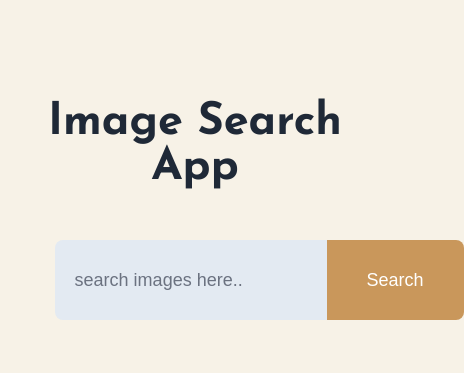
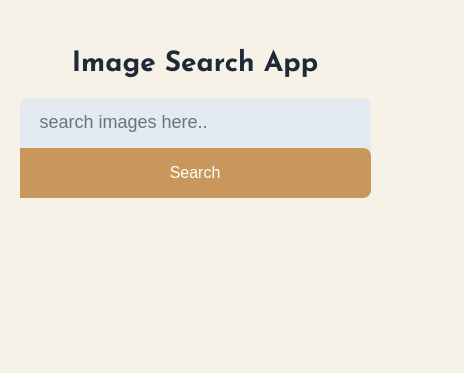
Before and after one commit to SiriTelukuntla/Image_search_app, a plain HTML site: page index.html in a window 390 px wide. Shown: the whole page, 464 px wide, since content can reach past the window. Drawn offline with Linux system fonts and the light colour scheme; a web font is replaced by a local one.

Commit message:
updated width and height

```diff
--- a/index.css
+++ b/index.css
@@ -15,7 +15,8 @@ body{
     width: 100%;
 }
 #container > article{
-    width: 80%;
+    width: 90%;
+    max-width: 1200px;
     height: inherit;
     margin: 0 auto;
 }
@@ -28,7 +29,7 @@ body{
 }
 
 form{
-    width: 90%;
+    width: 100%;
     max-width: 600px;
     margin: auto;
     height: 80px;
@@ -36,10 +37,12 @@ form{
     display: flex;
     align-items: center;
     border-radius: 8px;
+    flex-wrap: wrap;
 }
 
 form input{
-    flex-grow: 1;
+    flex-grow: 1 1 60%;
+    min-width: 150px;
     height: 100%;
     border: 0px;
     outline: 0px;
@@ -50,6 +53,8 @@ form input{
 }
 
 form button{
+    flex: 1 1 35%;
+    min-width: 100px;
     padding: 0px 40px;
     height: 100%;
     background-color: #C9975B;
@@ -58,6 +63,12 @@ form button{
     font-size: 18px;
     border-radius: 0px 8px 8px 0px;
     cursor: pointer;
+    transition: background 0.3s ease;
+}
+
+
+form button:hover{
+    background-color: #D4A373;
 }
 
 ::placeholder{
@@ -74,10 +85,16 @@ form button{
     border-radius: 4px;
     margin: 10px auto 100px;
    display: none;
+   transition: background 0.3s ease;
 }
 
+#show_more_btn:hover{
+    background-color: #D4A373;
+}
+
+
 #search_results{
-    width: 80%;
+    width: 100%;
     display: grid;
     grid-template-columns: repeat(auto-fit, minmax(250px, 1fr));
     gap: 20px;
@@ -89,10 +106,41 @@ form button{
     height: 220px;
     object-fit: cover;
     border-radius: 10px;
-    transition: transfrom 0.3s ease;
+    transition: transform 0.3s ease, box-shadow 0.3s ease;
 }
 
 #search_results img:hover{
     transform: scale(1.05);
     box-shadow: 0px 4px 15px rgba(0,0,0,0.1);
 }
+
+@media (max-width: 768px) {
+    #container > article > h1 {
+        font-size: 35px;
+        margin: 70px auto 30px;
+    }
+
+    form input, form button {
+        font-size: 16px;
+        height: 50px;
+    }
+
+    #search_results img {
+        height: 180px;
+    }
+
+    #show_more_btn {
+        width: 90%;
+    }
+}
+
+@media (max-width: 480px) {
+    #container > article > h1 {
+        font-size: 28px;
+        margin: 50px auto 20px;
+    }
+
+    #search_results img {
+        height: 150px;
+    }
+}
```
